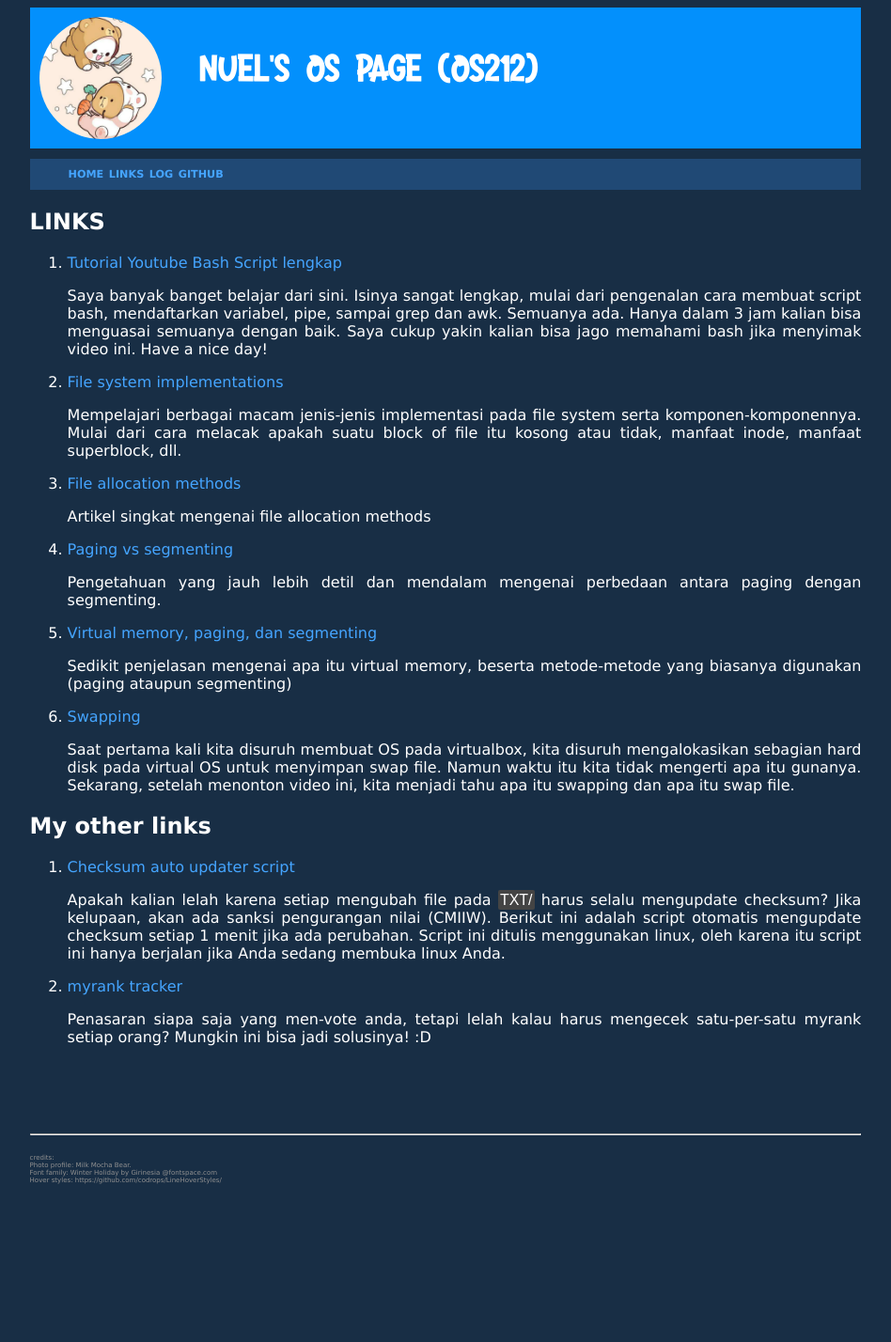
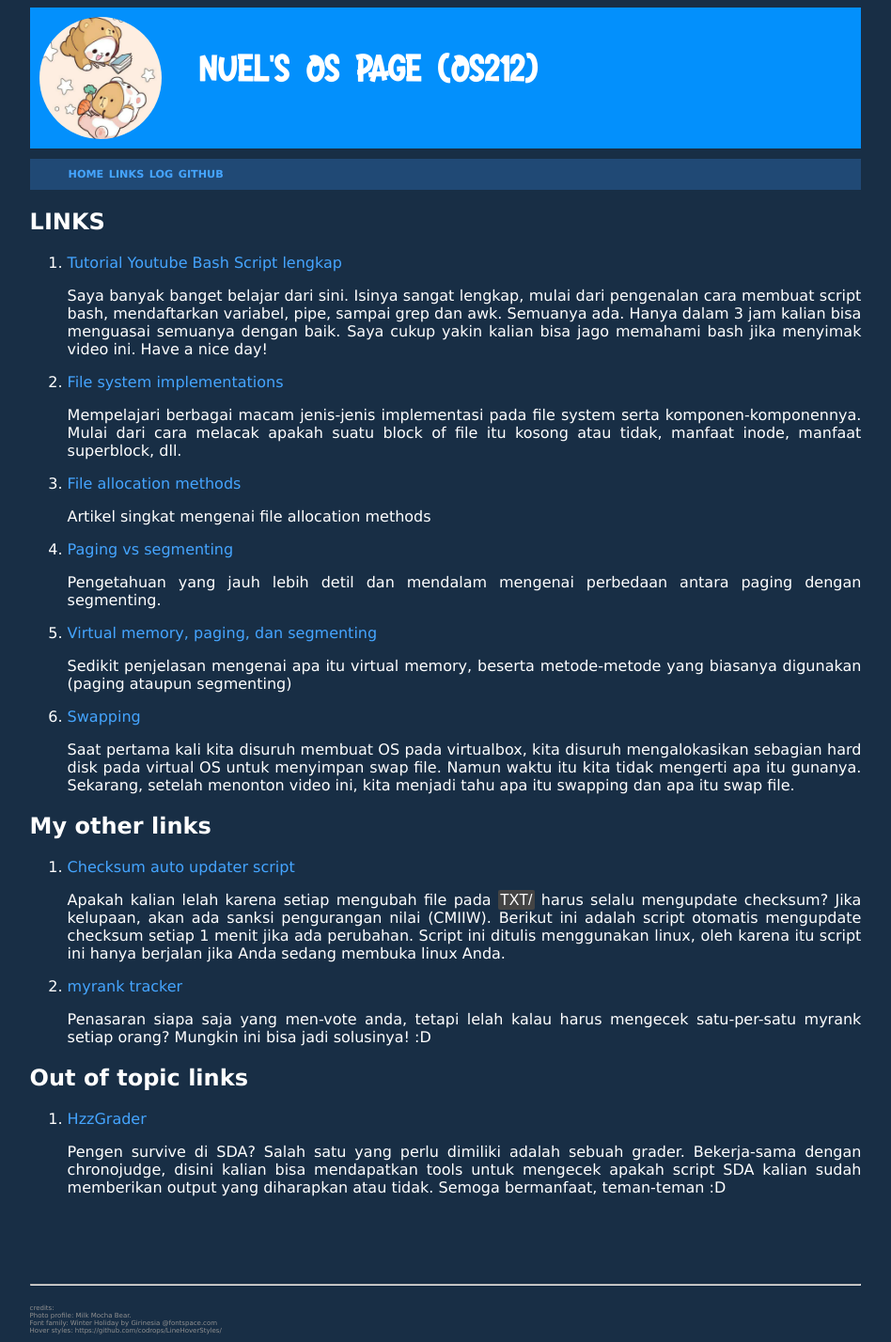
Before and after one commit to Hzz-Hzz/os212, a Jekyll site: the page built from links.md, in a window 1280 px wide. Shown: the whole page at 94% size, without its empty margins (166-1114 px from the left). Built offline with Jekyll 4.4.1, drawn with Linux system fonts in a browser that asks for light colours; our own code applies the rules of GitHub Pages for plain Markdown files; before the commit the page ends 1268 px from its top, so only the background shows below that.

Commit message:
Update links.md

```diff
--- a/links.md
+++ b/links.md
@@ -38,3 +38,9 @@ permalink: /LINKS/
 2. [myrank tracker](https://github.com/Hzz-Hzz/my_os212_useful_scripts/tree/main/rank_tracker)
 
    Penasaran siapa saja yang men-vote anda, tetapi lelah kalau harus mengecek satu-per-satu myrank setiap orang? Mungkin ini bisa jadi solusinya! :D
+
+## Out of topic links
+
+1. [HzzGrader](https://github.com/Hzzkygcs/SDA/releases)
+
+	Pengen survive di SDA? Salah satu yang perlu dimiliki adalah sebuah grader. Bekerja-sama dengan chronojudge, disini kalian bisa mendapatkan tools untuk mengecek apakah script SDA kalian sudah memberikan output yang diharapkan atau tidak. Semoga bermanfaat, teman-teman :D
```
